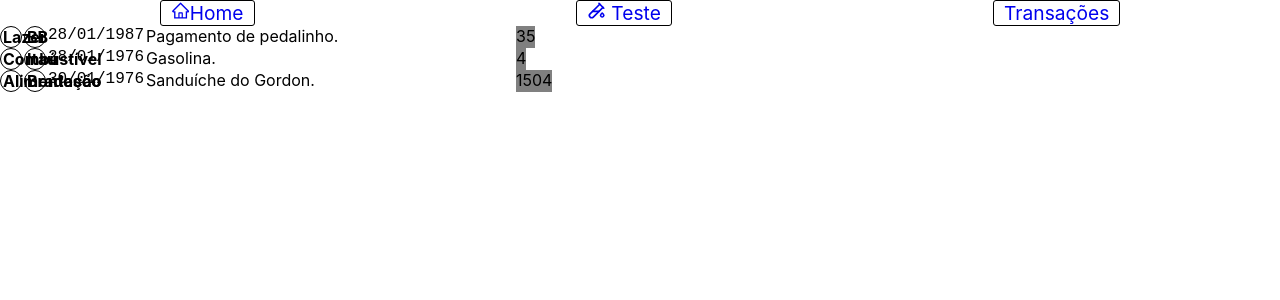
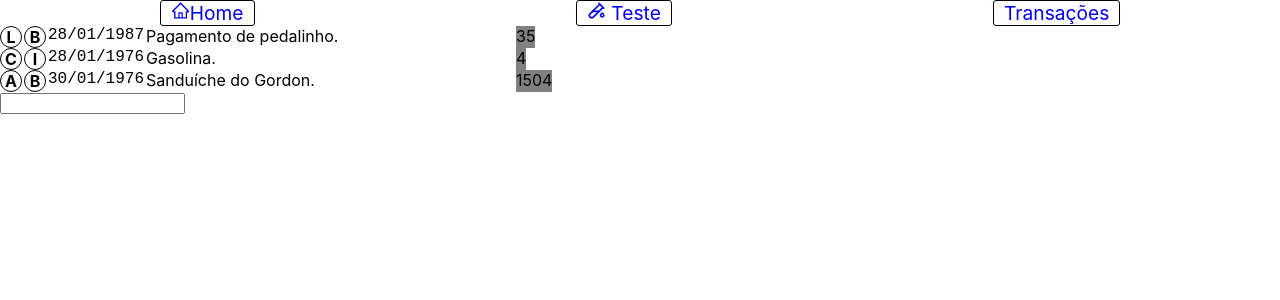
Before and after one commit to EduardoMangeli/teste_apoena, a React (Create React App) app: page /transacoes in a window 1280 px wide. Shown: the top 300 px of the page. Built offline with nearby package versions, Linux system fonts and the light colour scheme.

Commit message:
data binding

```diff
--- a/src/components/Extrato/Extrato.jsx
+++ b/src/components/Extrato/Extrato.jsx
@@ -1,9 +1,13 @@
 import ItemExtrato from "../ItemExtrato/ItemExtrato";
 import Container from "./Style";
 import transacoes from "../../data/transacoes.json";
+import { useState, useRef } from "react";
 
+const Extrato = () => {
+    const valor = useRef();
+    const [texto, setTexto] = useState('');
 
-const Extrato = () => (
+    return (
             <Container>
                 {
                     transacoes.map(
@@ -19,7 +23,10 @@ const Extrato = () => (
                         )
                     )
                 }
+                <input type='text' onChange={(e) => setTexto(e.target.value)}/>
+                <span ref={valor}>{texto}</span>
             </Container>
     );
+};
 
 export default Extrato;
--- a/src/data/transacoes.json
+++ b/src/data/transacoes.json
@@ -1,21 +1,21 @@
 [
     {
-        "categoria": "Lazer",
-        "instituicao": "BB",
+        "categoria": "L",
+        "instituicao": "B",
         "data": "28/01/1987",
         "descricao": "Pagamento de pedalinho.",
         "valor": 35.0
     },
     {
-        "categoria": "Combustível",
-        "instituicao": "Itaú",
+        "categoria": "C",
+        "instituicao": "I",
         "data": "28/01/1976",
         "descricao": "Gasolina.",
         "valor": 4.0
     },
     {
-        "categoria": "Alimentação",
-        "instituicao": "Bradesco",
+        "categoria": "A",
+        "instituicao": "B",
         "data": "30/01/1976",
         "descricao": "Sanduíche do Gordon.",
         "valor": 1504.0
```
Lines whose indentation alone changed are shown as unchanged.
